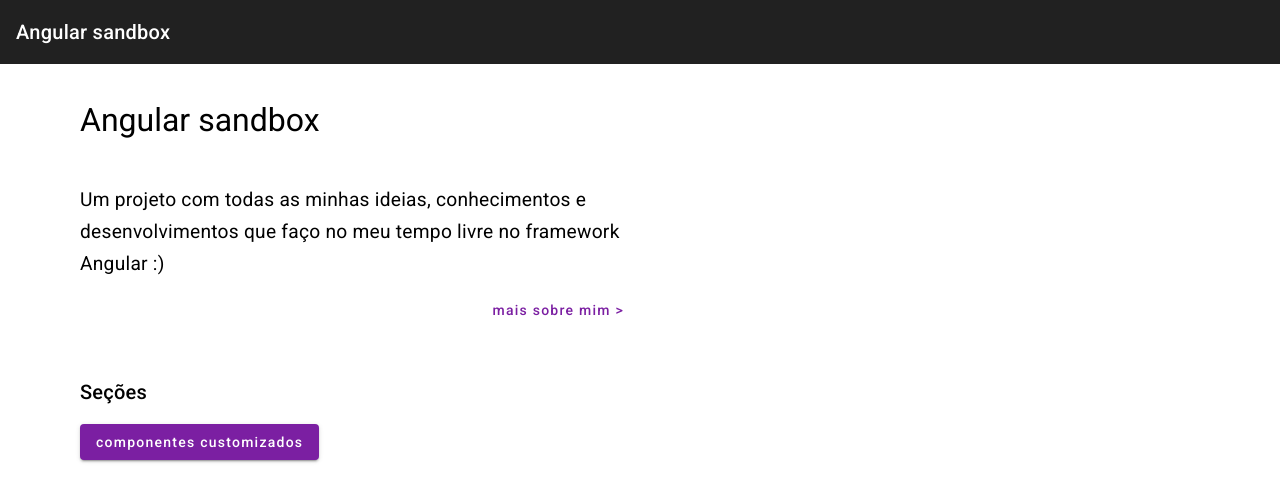
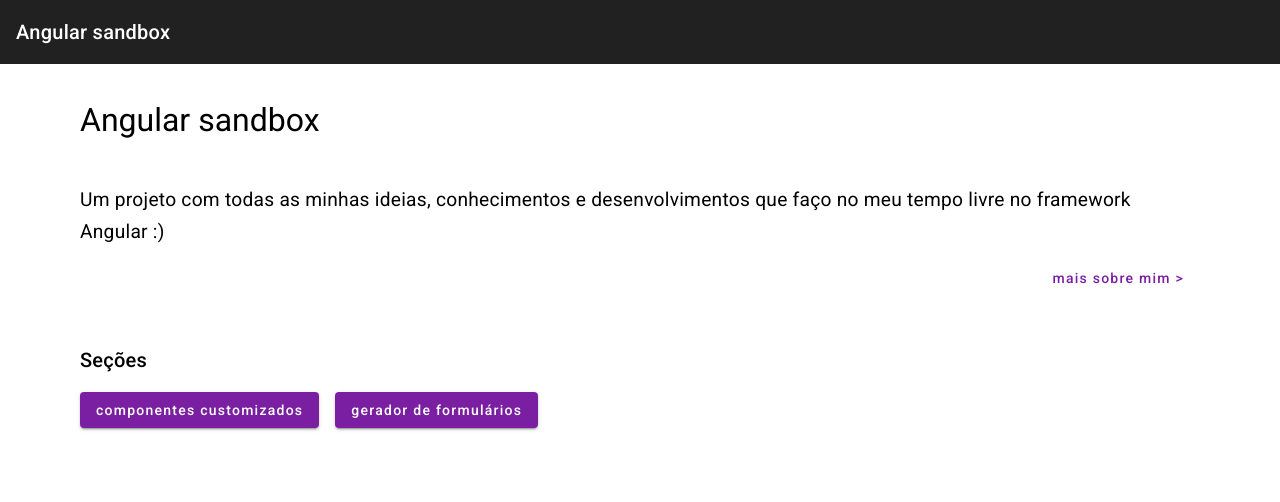
Before and after one commit to vitor-gercov/angular-sandbox, an Angular app: page / in a window 1280 px wide. Shown: the top 502 px of the page. Built offline with nearby package versions, Linux system fonts and the light colour scheme.

Commit message:
ajustes na responsividade de alguns elementos e telas

```diff
--- a/src/app/components/buttons/button/button.component.css
+++ b/src/app/components/buttons/button/button.component.css
@@ -0,0 +1,9 @@
+.button {
+    width: 100%;
+}
+
+@media(min-width: 500px) {
+    .button {
+        width: auto;
+    }
+}
--- a/src/app/components/buttons/button/button.component.html
+++ b/src/app/components/buttons/button/button.component.html
@@ -1,3 +1,3 @@
-<button mat-raised-button [color]="color">
+<button class="button" mat-raised-button [color]="color">
     <ng-content></ng-content>
 </button>
--- a/src/app/pages/home/home.component.css
+++ b/src/app/pages/home/home.component.css
@@ -2,7 +2,11 @@
     font-size: 2rem;
 }
 
-.home__introduction {
+.home__section {
+    margin-top: 3rem;
+}
+
+.home__project-introduction {
     display: flex;
     flex-direction: column;
     align-items: end;
@@ -13,13 +17,26 @@
     line-height: 2rem;
 }
 
-section {
-    margin-top: 3rem;
+.home__project-sections__navigator {
+    display: flex;
+    flex-direction: column;
+}
+
+.home__project-sections__navigator *:not(:last-child) {
+    margin-bottom: 1rem;
 }
 
 @media(min-width: 500px) {
     .home__introduction {
         margin-right: 25%;
+    }
+
+    .home__project-sections__navigator {
+        flex-direction: row;
+    }
+
+    .home__project-sections__navigator *:not(:last-child) {
+        margin-right: 1rem;
     }
 }
 
--- a/src/app/pages/home/home.component.html
+++ b/src/app/pages/home/home.component.html
@@ -1,5 +1,5 @@
 <h1 class="home__project-title">Angular sandbox</h1>
-<section class="home__introduction">
+<section class="home__section home__project-introduction">
     <p class="home__project-description">Um projeto com todas as minhas ideias, conhecimentos e desenvolvimentos que
         faço no
         meu tempo livre no framework
@@ -7,7 +7,10 @@
     <app-stroked-button color="primary" routerLink="/about">mais sobre mim ></app-stroked-button>
 </section>
 
-<section>
+<section class="home__section home__project-sections">
     <h2>Seções</h2>
-    <app-button color="primary" routerLink="/custom-components">componentes customizados</app-button>
+    <div class="home__project-sections__navigator">
+        <app-button color="primary" routerLink="/custom-components">componentes customizados</app-button>
+        <app-button color="primary" routerLink="/form-composer">gerador de formulários</app-button>
+    </div>
 </section>
```
